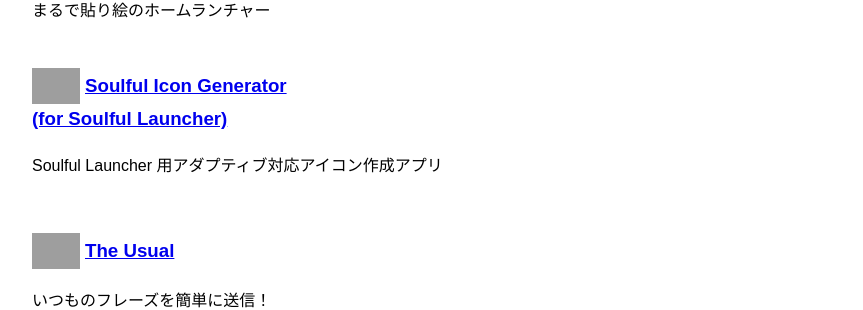
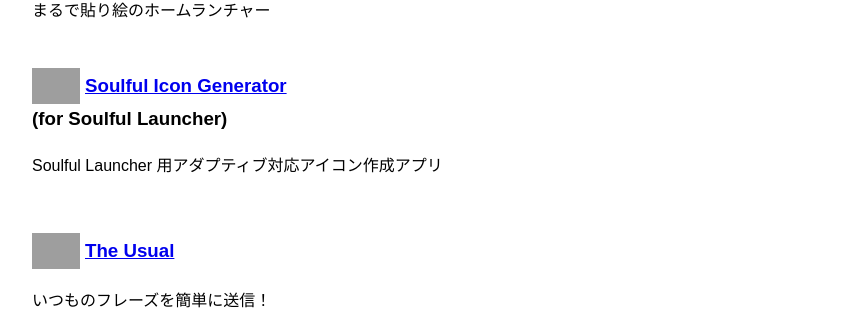
Before and after one commit to SoulfulSoft/soulfulsoft.github.io, a Jekyll site: the page built from index.md, in a window 1280 px wide. Shown: the part 1089-1399 px from the top of the page, without its empty margins (208-1071 px from the left). Built offline with Jekyll 4.4.1, drawn with Linux system fonts in a browser that asks for light colours; grey boxes are pictures that could not be loaded.

Commit message:
Update index.md

```diff
--- a/index.md
+++ b/index.md
@@ -32,7 +32,7 @@ title: SoulfulSoft
 
 <div style="height: 10px;"></div>
 
-### <a href="soulful_icon_generatorlauncher"><span style=" display: flex; align-items: center; gap: 5px;"><img src="https://play-lh.googleusercontent.com/yBXqGrAzwVJaSSN4CVKf7MfwrUO4uDAikkBysJIawJmFdi438k9D-qu-erMIrBLCu2QXUnjb66vX6OyQITB5gA=w240-h480-rw" width="48" alt="" /> Soulful Icon Generator</span> (for Soulful Launcher)</a>
+### <a href="soulful_icon_generatorlauncher"><span style=" display: flex; align-items: center; gap: 5px;"><img src="https://play-lh.googleusercontent.com/yBXqGrAzwVJaSSN4CVKf7MfwrUO4uDAikkBysJIawJmFdi438k9D-qu-erMIrBLCu2QXUnjb66vX6OyQITB5gA=w240-h480-rw" width="48" alt="" /> Soulful Icon Generator</span></a> (for Soulful Launcher)
 
 Soulful Launcher 用アダプティブ対応アイコン作成アプリ
 
```
